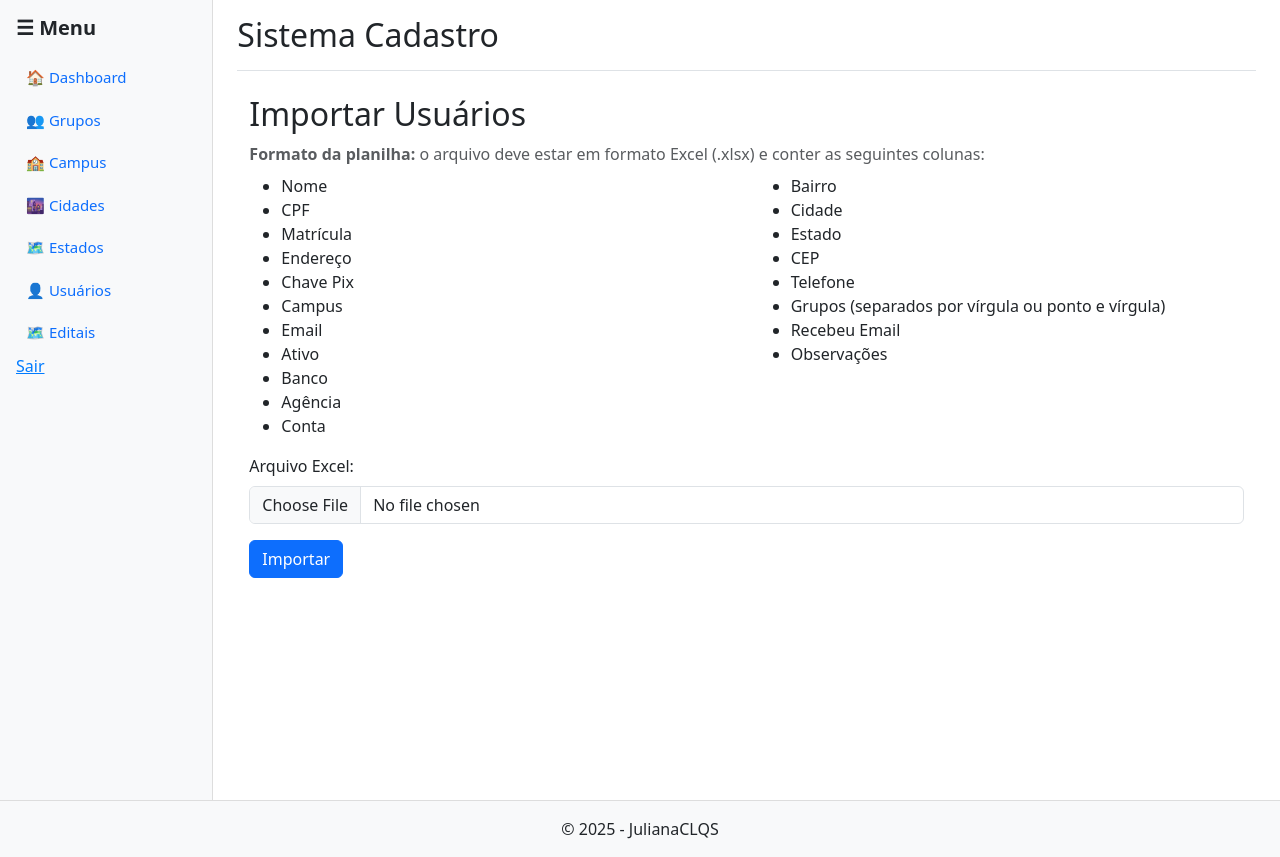
After one commit to juclqs/cadastro_analista_2, a Django app: page /usuarios/importar-usuarios/ in a window 1280 px wide. The commit adds this page. Run offline with Django 5.2, Linux system fonts and the light colour scheme; the visitor is signed in with stand-in values (Sample User, id 1).

Commit message:
atualização

```diff
--- a/cadastro/admin.py
+++ b/cadastro/admin.py
@@ -35,5 +35,5 @@ class UsuarioAdmin(admin.ModelAdmin):
 
 @admin.register(Edital)
 class EditalAdmin(admin.ModelAdmin):
-    list_display = ('nome', 'numero')
-    search_fields = ('nome',)
+    list_display = ('nome', 'numero', 'ativo')
+    search_fields = ('nome', 'ativo')
--- a/cadastro/forms.py
+++ b/cadastro/forms.py
@@ -129,3 +129,7 @@ class GrupoAtendimentoForm(forms.ModelForm):
     class Meta:
         model = GrupoAtendimento
         fields = ['nome']
+
+
+class FiltroAvaliadorForm(forms.Form):
+    edital = forms.ModelChoiceField(queryset=Edital.objects.all())
--- /dev/null
+++ b/cadastro/templates/importar_usuarios.html
@@ -0,0 +1,59 @@
+{% extends 'base.html' %}
+
+{% block content %}
+<div class="container mt-4">
+
+    {% if messages %}
+        {% for message in messages %}
+            <div class="alert alert-{{ message.tags }} alert-dismissible fade show" role="alert">
+                {{ message }}
+                <button type="button" class="btn-close" data-bs-dismiss="alert" aria-label="Close"></button>
+            </div>
+        {% endfor %}
+    {% endif %}
+
+    <h2>Importar Usuários</h2>
+
+    <p class="text-muted mb-2">
+        <strong>Formato da planilha:</strong> o arquivo deve estar em formato Excel (.xlsx) e conter as seguintes colunas:
+    </p>
+    <div class="row mb-3">
+        <div class="col-md-6">
+            <ul class="mb-0">
+                <li>Nome</li>
+                <li>CPF</li>
+                <li>Matrícula</li>
+                <li>Endereço</li>
+                <li>Chave Pix</li>
+                <li>Campus</li>
+                <li>Email</li>
+                <li>Ativo</li>
+                <li>Banco</li>
+                <li>Agência</li>
+                <li>Conta</li>
+            </ul>
+        </div>
+        <div class="col-md-6">
+            <ul class="mb-0">
+                <li>Bairro</li>
+                <li>Cidade</li>
+                <li>Estado</li>
+                <li>CEP</li>
+                <li>Telefone</li>
+                <li>Grupos (separados por vírgula ou ponto e vírgula)</li>
+                <li>Recebeu Email</li>
+                <li>Observações</li>
+            </ul>
+        </div>
+    </div>
+
+    <form method="post" enctype="multipart/form-data">
+        {% csrf_token %}
+        <div class="mb-3">
+            <label for="arquivo_excel" class="form-label">Arquivo Excel:</label>
+            <input type="file" name="arquivo_excel" class="form-control" required>
+        </div>
+        <button type="submit" class="btn btn-primary">Importar</button>
+    </form>
+</div>
+{% endblock %}
--- a/cadastro/templates/lista_cidades.html
+++ b/cadastro/templates/lista_cidades.html
@@ -9,6 +9,7 @@
         <div>
             <a href="{% url 'adicionar_cidade' %}" class="btn btn-success">Adicionar Cidade</a>
             <a href="{% url 'exportar_cidades' %}" class="btn btn-primary">Exportar para Excel</a>
+            <a href="{% url 'importar_cidades' %}" class="btn btn-info">Importar dados</a>
         </div>
     </div>
 
--- a/cadastro/templates/lista_editais.html
+++ b/cadastro/templates/lista_editais.html
@@ -32,7 +32,7 @@
         </div>
         <div class="col-12 d-flex gap-2">
             <button class="btn btn-outline-secondary" type="submit">Buscar</button>
-            <a href="{% url 'lista_usuarios' %}" class="btn btn-secondary">Limpar</a>
+            <a href="{% url 'lista_editais' %}" class="btn btn-secondary">Limpar</a>
         </div>
     </form>
 
--- a/cadastro/templates/lista_grupos.html
+++ b/cadastro/templates/lista_grupos.html
@@ -6,8 +6,10 @@
 <div class="container mt-4">
     <div class="d-flex justify-content-between align-items-center mb-3">
         <h2>Lista de Grupos</h2>
-        <a href="{% url 'adicionar_grupo' %}" class="btn btn-success">Adicionar Grupos</a>
-        <a href="{% url 'exportar_grupos' %}" class="btn btn-primary">Exportar para Excel</a>
+        <div>
+            <a href="{% url 'adicionar_grupo' %}" class="btn btn-success">Adicionar Grupos</a>
+            <a href="{% url 'exportar_grupos' %}" class="btn btn-primary">Exportar para Excel</a>
+        </div>
     </div>
     <div class="table-responsive">
         <table class="table table-bordered table-striped table-hover">
--- a/cadastro/templates/usuarios/lista_usuarios.html
+++ b/cadastro/templates/usuarios/lista_usuarios.html
@@ -9,6 +9,7 @@
         <div>
             <a href="{% url 'adicionar_usuario' %}" class="btn btn-success">Adicionar Usuário</a>
             <a href="{% url 'exportar_usuarios' %}" class="btn btn-primary">Exportar para Excel</a>
+            <a href="{% url 'importar_usuarios' %}" class="btn btn-info">Importar dados</a>
         </div>
     </div>
 
--- a/cadastro/templates/visualizar_edital.html
+++ b/cadastro/templates/visualizar_edital.html
@@ -107,5 +107,7 @@
     <button type="submit" class="btn btn-primary ms-2">Importar Equipe</button>
     </form>
 
+    <div class="container mt-4">
+    <h4 class="mt-5">Tabela de Avaliadores</h4>
 </div>
 {% endblock %}
--- a/cadastro/urls.py
+++ b/cadastro/urls.py
@@ -78,4 +78,10 @@ urlpatterns = [
          views.visualizar_usuario, name='visualizar_usuario'),
     path('editais/<int:edital_id>/alternar/',
          views.alternar_ativo_edital, name='alternar_ativo_edital'),
+    path('importar-estados/', views.importar_estados, name='importar_estados'),
+    path('importar-cidades/', views.importar_cidades, name='importar_cidades'),
+    path('importar-campi/', views.importar_campus, name='importar_campi'),
+    path('importar-usuarios/', views.importar_usuarios, name='importar_usuarios'),
+    path('lista_avaliadores/<int:edital_id>/',
+         views.lista_avaliadores, name='lista_avaliadores')
 ]
--- a/cadastro/views.py
+++ b/cadastro/views.py
@@ -10,7 +10,7 @@ from django.views.decorators.http import require_POST
 from unidecode import unidecode
 from django.db.models import Q
 from django.contrib.auth.decorators import login_required
-from .models import Usuario, Campus, GrupoTrabalho, Cidade, Estado, Edital
+from .models import Usuario, Campus, GrupoTrabalho, Cidade, Estado, Edital, Avaliacao
 from .forms import (
     UsuarioForm, CidadeForm, EstadoForm, CampusForm,
     GrupoTrabalhoForm, EditalForm, GrupoAtendimentoForm
@@ -314,7 +314,7 @@ def exportar_usuarios(request):
             'Campus': u.campus.nome,
             'Email': u.email,
             'Endereço': u.endereco,
-            'banco': u.banco,
+            'Banco': u.banco,
             'Agencia': u.agencia,
             'Conta': u.conta,
             'Chave Pix': u.chave_pix,
@@ -323,6 +323,7 @@ def exportar_usuarios(request):
             'Bairro': u.bairro,
             'Cep': u.cep,
             'Telefone': u.telefone,
+            'Ativo': u.ativo,
             'Grupos': ", ".join([g.nome for g in u.grupos.all()])
         })
 
@@ -653,3 +654,298 @@ def atualizar_status_editais(request):
 
     messages.success(request, "Status dos editais atualizado com sucesso.")
     return redirect('lista_editais')
+
+
+@login_required
+def importar_estados(request):
+    if request.method == 'POST' and request.FILES.get('arquivo_excel'):
+        arquivo_excel = request.FILES['arquivo_excel']
+
+        try:
+            df = pd.read_excel(arquivo_excel)  # Lê a planilha
+            for _, row in df.iterrows():
+                nome_estado = row['Nome'].strip()
+                if not Estado.objects.filter(nome=nome_estado).exists():
+                    Estado.objects.create(nome=nome_estado)
+
+            messages.success(request, 'Importação realizada com sucesso!')
+        except Exception as e:
+            messages.error(request, f'Erro ao importar: {str(e)}')
+
+        return redirect('lista_estados')
+
+    return render(request, 'importar_estados.html')
+
+
+@login_required
+def importar_cidades(request):
+    if request.method == 'POST' and request.FILES.get('arquivo_excel'):
+        arquivo_excel = request.FILES['arquivo_excel']
+
+        try:
+            df = pd.read_excel(arquivo_excel)  # Lê o Excel
+
+            for _, row in df.iterrows():
+                nome_cidade = str(row['Nome']).strip()
+                nome_estado = str(row['Estado']).strip()
+
+                # Busca o estado correspondente
+                estado = Estado.objects.filter(
+                    nome__iexact=nome_estado).first()
+                if not estado:
+                    messages.warning(
+                        request, f"Estado '{nome_estado}' não encontrado. Cidade '{nome_cidade}' ignorada.")
+                    continue
+
+                # Cria a cidade se ainda não existir no mesmo estado
+                if not Cidade.objects.filter(nome=nome_cidade, estado=estado).exists():
+                    Cidade.objects.create(nome=nome_cidade, estado=estado)
+
+            messages.success(request, 'Cidades importadas com sucesso!')
+
+        except Exception as e:
+            messages.error(request, f'Erro ao importar: {str(e)}')
+
+        return redirect('lista_cidades')
+
+    return render(request, 'importar_cidades.html')
+
+
+@login_required
+def importar_campus(request):
+    if request.method == 'POST' and request.FILES.get('arquivo_excel'):
+        arquivo_excel = request.FILES['arquivo_excel']
+
+        try:
+            df = pd.read_excel(arquivo_excel)  # Lê a planilha
+
+            for _, row in df.iterrows():
+                nome_campus = str(row['Nome']).strip()
+                sigla_campus = str(row['Sigla']).strip()
+                cidade_nome = str(row['Cidade']).strip()
+
+                cidade_obj = Cidade.objects.filter(
+                    nome__iexact=cidade_nome).first()
+
+                if not cidade_obj:
+                    messages.warning(
+                        request, f"Cidade '{cidade_nome}' não encontrada para o campus '{nome_campus}'. Linha ignorada.")
+                    continue  # pula para próxima linha
+
+                campus = Campus.objects.filter(
+                    sigla__iexact=sigla_campus).first()
+
+                if campus:
+                    # Atualiza o campus se cidade for diferente
+                    if campus.cidade != cidade_obj:
+                        campus.cidade = cidade_obj
+                        campus.nome = nome_campus  # opcional, caso queira atualizar nome também
+                        campus.save()
+                else:
+                    # Cria campus com cidade associada
+                    Campus.objects.create(
+                        nome=nome_campus,
+                        sigla=sigla_campus,
+                        cidade=cidade_obj
+                    )
+
+            messages.success(request, 'Campi importados com sucesso!')
+
+        except Exception as e:
+            messages.error(request, f'Erro ao importar: {str(e)}')
+
+        return redirect('lista_campus')
+
+    return render(request, 'importar_campus.html')
+
+
+def normalizar(texto):
+    """Remove acentos, converte para minúsculas e tira espaços extras."""
+    if pd.isna(texto):
+        return ''
+    texto = str(texto).strip().lower()
+    return ''.join(c for c in unicodedata.normalize('NFKD', texto) if not unicodedata.combining(c))
+
+
+@login_required
+def importar_usuarios(request):
+    if request.method == 'POST' and request.FILES.get('arquivo_excel'):
+        arquivo_excel = request.FILES['arquivo_excel']
+
+        try:
+            df = pd.read_excel(arquivo_excel)
+
+            # Normaliza o nome das colunas
+            df.columns = [normalizar(col) for col in df.columns]
+
+            for _, row in df.iterrows():
+                nome = str(row.get('nome', '')).strip()
+                cpf = str(row.get('cpf', '')).strip()
+                matricula = str(row.get('matricula', '')).strip()
+                email = str(row.get('email', '')).strip()
+                endereco = str(row.get('endereco', '')).strip()
+                chave_pix = str(row.get('chave pix', '')).strip()
+
+                # Campus
+                campus_nome = str(row.get('campus', '')).strip()
+                campus, _ = Campus.objects.get_or_create(
+                    nome__iexact=campus_nome, defaults={'nome': campus_nome})
+
+                # Grupos (aceita vírgula ou ;)
+                grupos_nomes = str(row.get('grupos', '')).replace(
+                    ';', ',').split(',')
+                grupos = []
+                for gnome in grupos_nomes:
+                    gnome = gnome.strip()
+                    if not gnome:
+                        continue
+                    grupo, _ = GrupoTrabalho.objects.get_or_create(
+                        nome__iexact=gnome, defaults={'nome': gnome})
+                    grupos.append(grupo)
+
+                banco = str(row.get('banco', '')).strip()
+                agencia = str(row.get('agencia', '')).strip()
+                conta = str(row.get('conta', '')).strip()
+                bairro = str(row.get('bairro', '')).strip()
+
+                # Estado e Cidade
+                estado_nome = str(row.get('estado', '')).strip()
+                estado, _ = Estado.objects.get_or_create(
+                    nome__iexact=estado_nome, defaults={'nome': estado_nome})
+
+                cidade_nome = str(row.get('cidade', '')).strip()
+                cidade, _ = Cidade.objects.get_or_create(nome__iexact=cidade_nome, estado=estado, defaults={
+                                                         'nome': cidade_nome, 'estado': estado})
+
+                cep = str(row.get('cep', '')).strip()
+                telefone = str(row.get('telefone', '')).strip()
+                ativo = True if str(row.get('ativo', '')).lower() in [
+                    'sim', 'yes', 'true', '1'] else False
+                recebeu_email = True if str(row.get('recebeu email', '')).lower() in [
+                    'sim', 'yes', 'true', '1'] else False
+
+                # Observações (aceita singular/plural)
+                observacoes = ''
+                if 'observacoes' in df.columns:
+                    observacoes = str(row.get('observacoes', '')).strip()
+                elif 'observacao' in df.columns:
+                    observacoes = str(row.get('observacao', '')).strip()
+
+                # Cria ou atualiza usuário
+                usuario, _ = Usuario.objects.update_or_create(
+                    cpf=cpf,
+                    defaults={
+                        'nome': nome,
+                        'matricula': matricula,
+                        'email': email,
+                        'endereco': endereco,
+                        'chave_pix': chave_pix,
+                        'campus': campus,
+                        'banco': banco,
+                        'agencia': agencia,
+                        'conta': conta,
+                        'bairro': bairro,
+                        'cidade': cidade,
+                        'estado': estado,
+                        'cep': cep,
+                        'telefone': telefone,
+                        'ativo': ativo,
+                        'recebeu_email': recebeu_email,
+                        'observacoes': observacoes,
+                    }
+                )
+                usuario.grupos.set(grupos)
+
+            messages.success(
+                request, 'Importação de usuários realizada com sucesso!')
+
+        except Exception as e:
+            messages.error(request, f'Erro ao importar: {str(e)}')
+
+        return redirect('lista_usuarios')
+
+    return render(request, 'importar_usuarios.html')
+
+
+@login_required
+def lista_avaliadores(request, edital_id):
+    VALOR_POR_AVALIACAO = 5.20
+
+    avaliadores = Usuario.objects.filter(
+        avaliacao__edital_id=edital_id
+    ).distinct()
+
+    dados_tabela = []
+
+    for avaliador in avaliadores:
+        qtd_avaliacoes = Avaliacao.objects.filter(
+            avaliador=avaliador,
+            edital_id=edital_id,
+            tipo="analise"
+        ).count()
+
+        qtd_recursos = Avaliacao.objects.filter(
+            avaliador=avaliador,
+            edital_id=edital_id,
+            tipo="recurso"
+        ).count()
+
+        total = qtd_avaliacoes + qtd_recursos
+        total_receber = total * VALOR_POR_AVALIACAO
+
+        dados_tabela.append({
+            "nome": avaliadores.get_full_name(),  # ou username, dependendo do seu model
+            "avaliacoes": qtd_avaliacoes,
+            "recursos": qtd_recursos,
+            "total": total,
+            "valor_unitario": VALOR_POR_AVALIACAO,
+            "total_receber": total_receber,
+        })
+
+    return render(request, "cadastro/lista_avaliadores.html", {
+        "dados_tabela": dados_tabela,
+        "edital_id": edital_id
+    })
+
+
+@login_required
+def detalhes_edital(request, edital_id):
+    edital = get_object_or_404(Edital, id=edital_id)
+
+    VALOR_POR_AVALIACAO = 5.20
+
+    avaliadores = Usuario.objects.filter(
+        avaliacao__edital_id=edital_id
+    ).distinct()
+
+    dados_tabela = []
+
+    for avaliador in avaliadores:
+        qtd_avaliacoes = Avaliacao.objects.filter(
+            avaliador=avaliador,
+            edital_id=edital_id,
+            tipo="analise"
+        ).count()
+
+        qtd_recursos = Avaliacao.objects.filter(
+            avaliador=avaliador,
+            edital_id=edital_id,
+            tipo="recurso"
+        ).count()
+
+        total = qtd_avaliacoes + qtd_recursos
+        total_receber = total * VALOR_POR_AVALIACAO
+
+        dados_tabela.append({
+            "nome": avaliador.get_full_name(),  # ou username, ou nome
+            "avaliacoes": qtd_avaliacoes,
+            "recursos": qtd_recursos,
+            "total": total,
+            "valor_unitario": VALOR_POR_AVALIACAO,
+            "total_receber": total_receber,
+        })
+
+    return render(request, 'cadastro/selecionar_grupo_trabalho.html', {
+        'edital': edital,
+        'dados_tabela': dados_tabela
+    })
```
Also changed, not shown: cadastro/models.py (+7 -0 lines), cadastro/templates/Lista_campus.html (+7 -2 lines), cadastro/templates/importar_campus.html (added, +15 -0 lines), cadastro/templates/importar_cidades.html (added, +15 -0 lines), cadastro/templates/importar_estados.html (added, +15 -0 lines), cadastro/templates/lista_avaliadores.html (added, +40 -0 lines), cadastro/templates/lista_estados.html (+5 -2 lines), cadastro/templates/selecionar_grupo_trabalho.html (+60 -0 lines), cadastro/migrations/0020_avaliacao.py (added), cadastro/templates/detalhes_edital.html (added).
